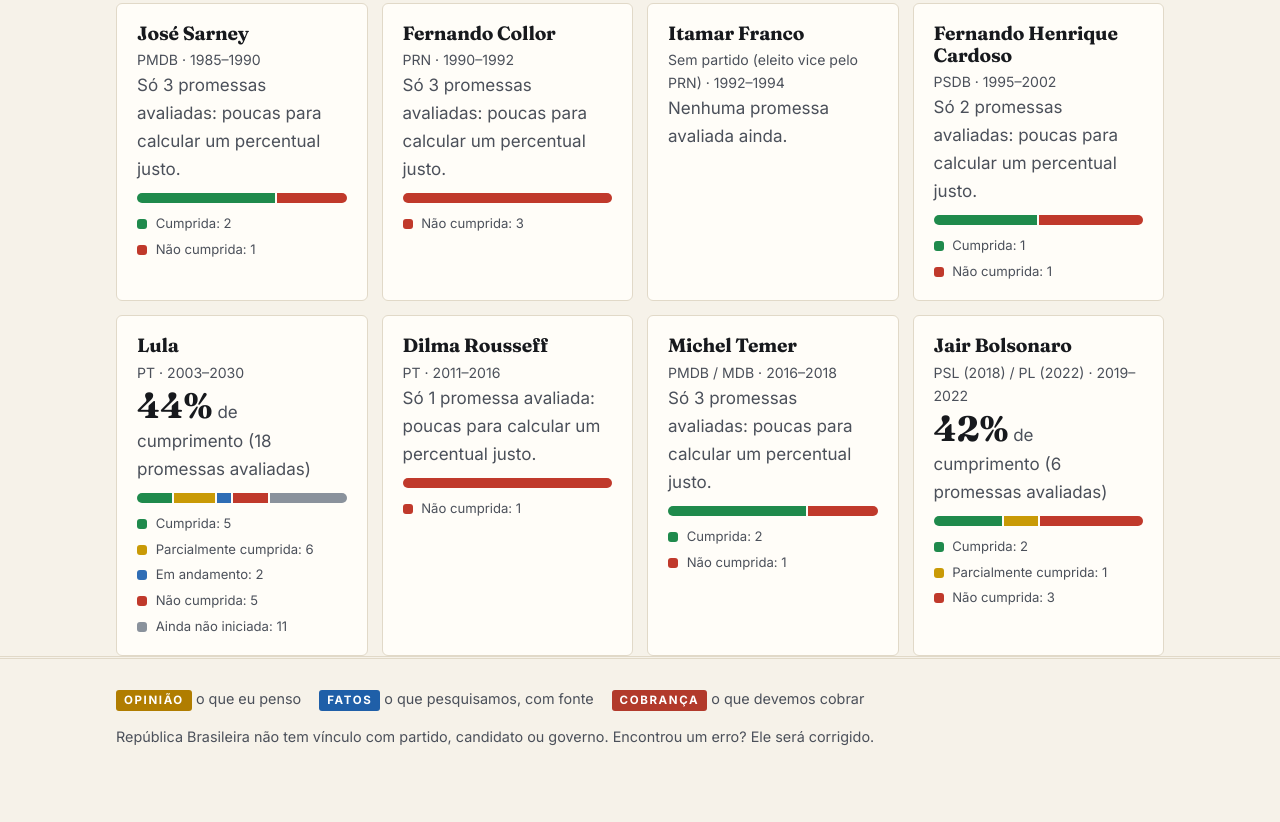
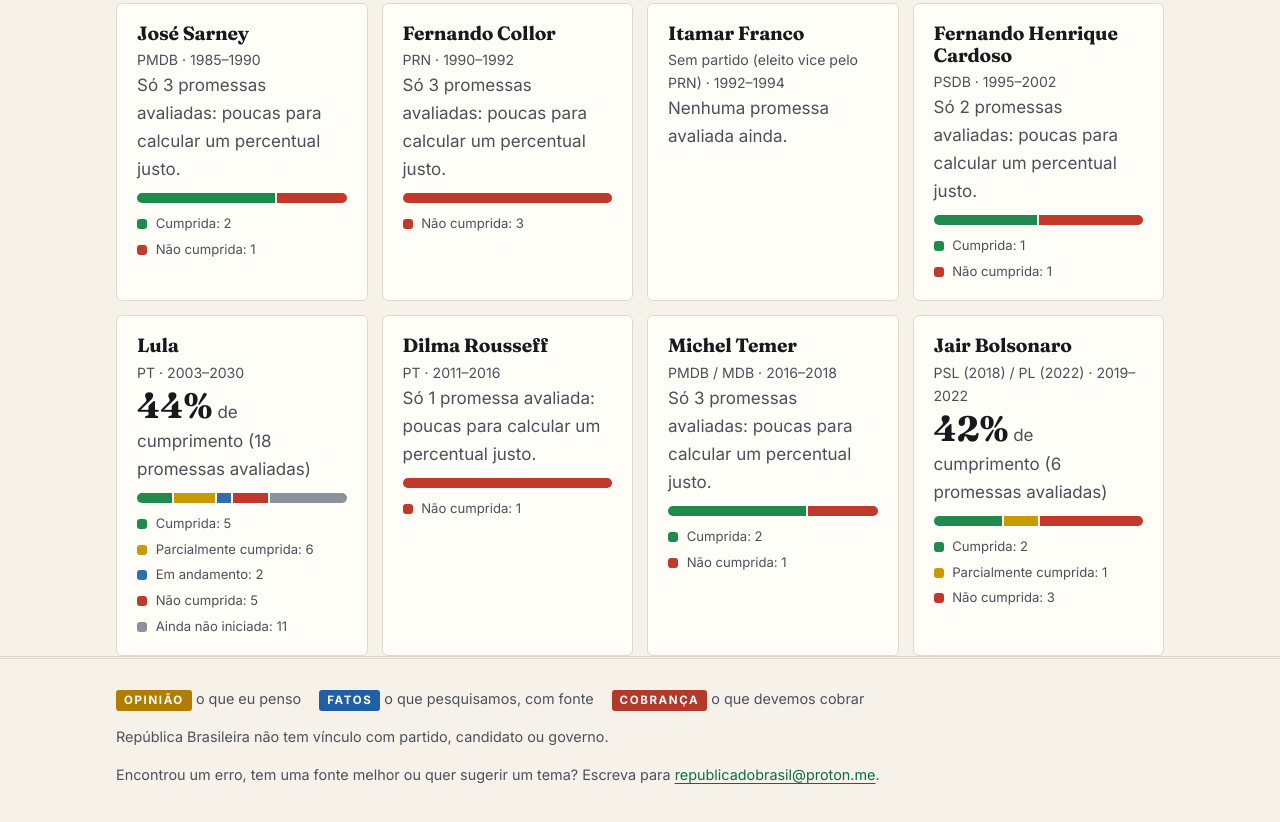
Before and after one commit to republicabrasileira/republicabrasileira, an Astro site: page / in a window 1280 px wide. Shown: the part 2049-2871 px from the top of the page. Built offline with nearby package versions, Linux system fonts and the light colour scheme; Astro itself is replaced by a stand-in of ours.

Commit message:
Contato no rodapé e e-mail sem hífen

```diff
--- a/src/layouts/Base.astro
+++ b/src/layouts/Base.astro
@@ -88,7 +88,11 @@ const hoje =new Date().toLocaleDateString('pt-BR', { day: 'numeric', month: 'lon
           <span><span class="selo-pilar fatos">Fatos</span> o que pesquisamos, com fonte</span>
           <span><span class="selo-pilar cobranca">Cobrança</span> o que devemos cobrar</span>
         </div>
-        <p>{NOME} não tem vínculo com partido, candidato ou governo. Encontrou um erro? Ele será corrigido.</p>
+        <p>{NOME} não tem vínculo com partido, candidato ou governo.</p>
+        <p>
+          Encontrou um erro, tem uma fonte melhor ou quer sugerir um tema? Escreva para
+          <a href="mailto:republicadobrasil@proton.me">republicadobrasil@proton.me</a>.
+        </p>
       </div>
     </footer>
   </body>
--- a/src/styles/global.css
+++ b/src/styles/global.css
@@ -183,6 +183,9 @@ a.cartao:hover { border-color: var(--tinta-2); transform: translateY(-2px); }
 .artigo .corpo { font-size: 1.08rem; line-height: 1.75; }
 .artigo .corpo:first-of-type > p:first-of-type::first-letter { float: left; font: 700 3.6em/0.8 var(--serif); padding: 6px 8px 0 0; color: var(--verde); }
 .artigo p, .artigo li, .artigo blockquote { text-align: justify; hyphens: auto; -webkit-hyphens: auto; }
+/* links (e principalmente e-mails) nunca recebem hífen automático */
+.artigo a { hyphens: none; -webkit-hyphens: none; }
+a[href^='mailto:'] { white-space: nowrap; }
 .artigo h2 { font-size: 1.6rem; }
 .artigo figure { margin: 2em 0; }
 .artigo figure img { display: block; border-radius: var(--raio); border: 1px solid var(--linha); }
```
